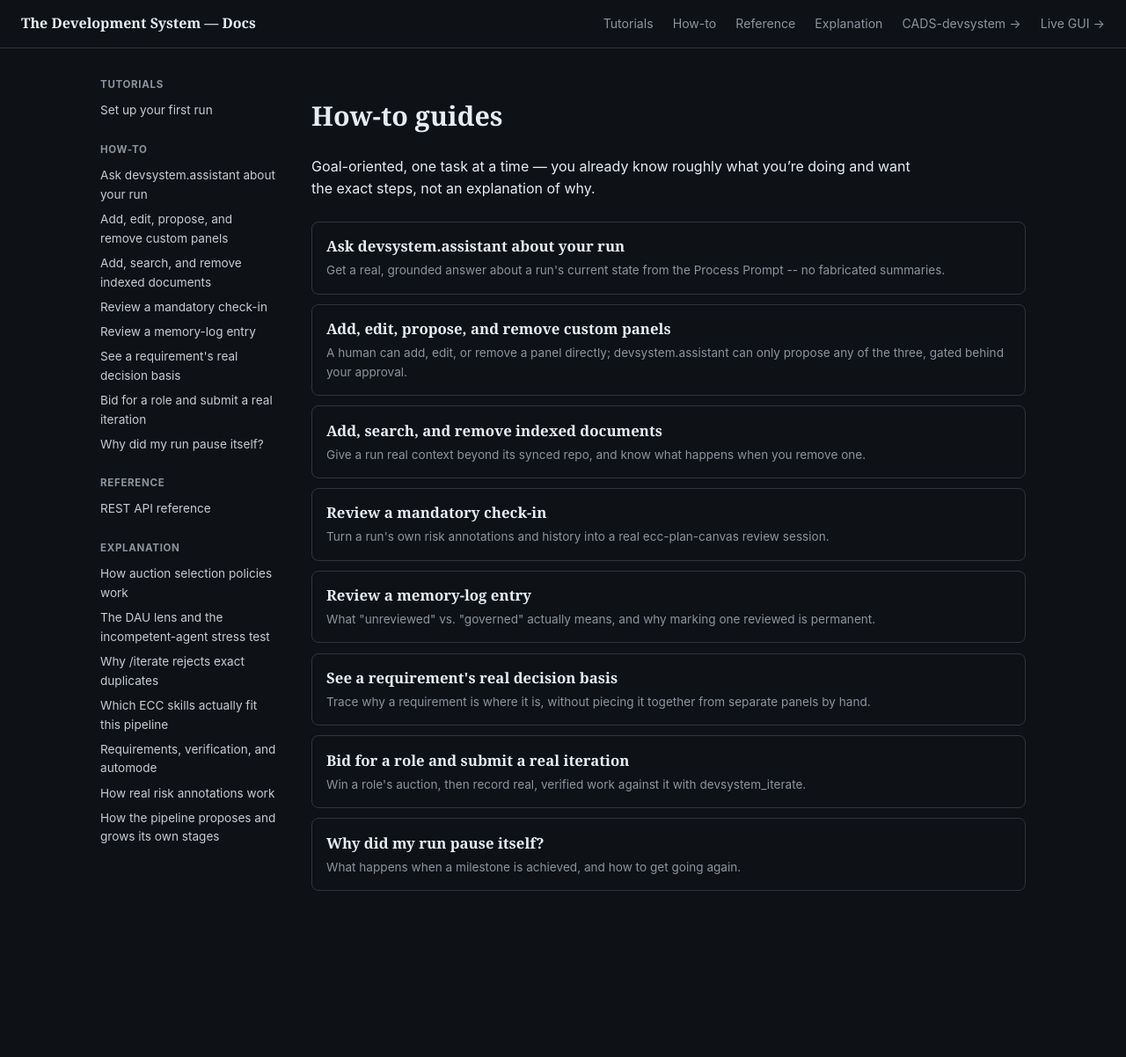
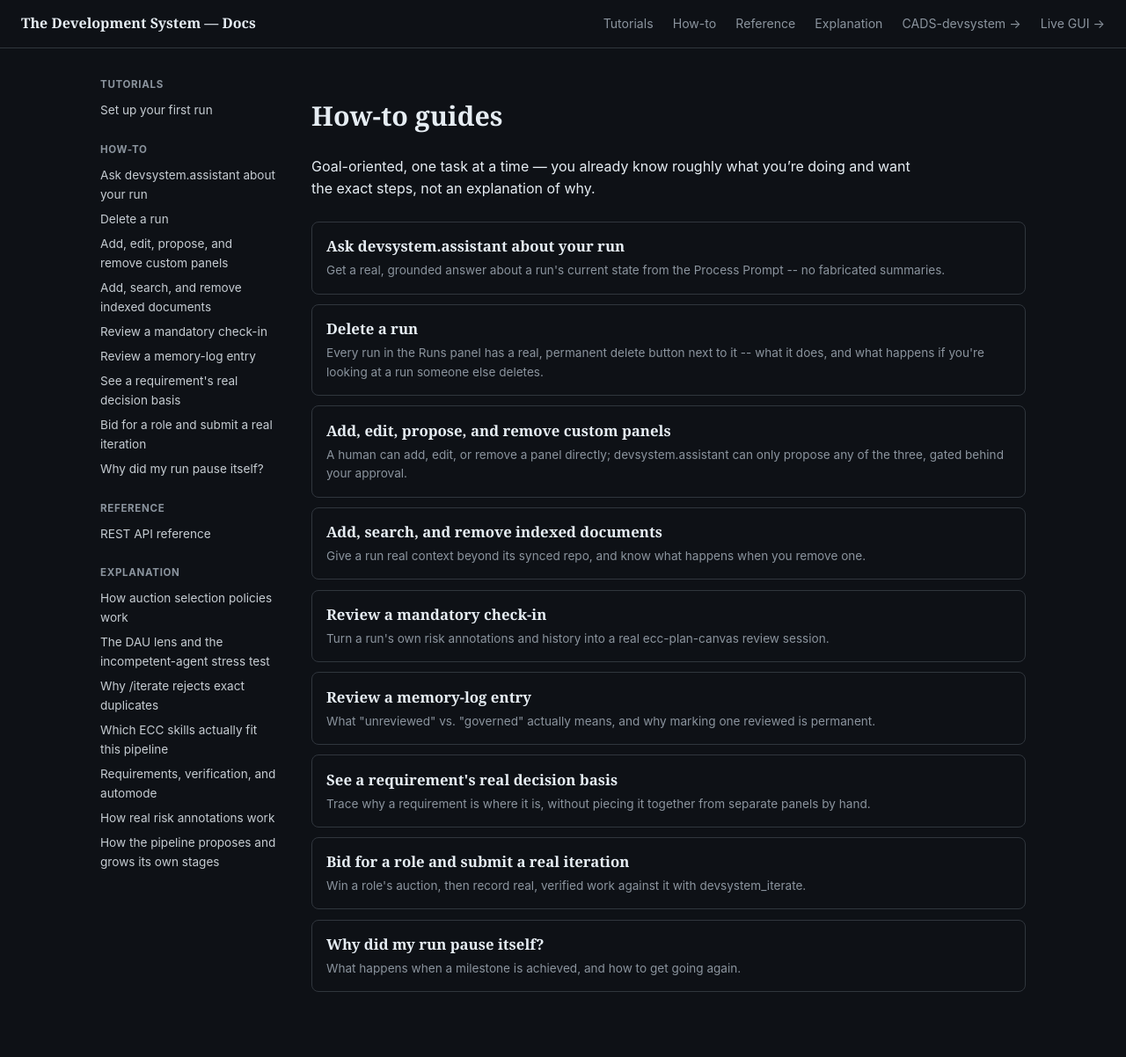
Before and after one commit to scimbe/CADS-devsystem-docs, a Jekyll site: the page built from how-to.md, in a window 1280 px wide. Shown: the whole page at 88% size. Built offline with Jekyll 4.4.1, drawn with Linux system fonts in a browser that asks for light colours; before the commit the page ends 1086 px from its top, so only the background shows below that; part of the change alters nothing that is shown.

Commit message:
how-to: document deleting a run (stress-test runs 31-32)
Two real features shipped in CADS-devsystem since this site was last
updated: a real DELETE /api/runs/{id} + GUI delete button (run 31, closing
a genuine operational gap -- over a hundred real scratch/verification runs
had accumulated with no way to remove one), and the follow-on fix for what
happens when a run you're viewing gets deleted elsewhere (run 32).

New how-to page with a real screenshot of the Runs panel's delete buttons,
captured live against the actual deployment. Also folded both into the
stress-test track record page and linked from there.

```diff
--- a/_explanation/dau-lens-and-stress-testing.md
+++ b/_explanation/dau-lens-and-stress-testing.md
@@ -40,8 +40,8 @@ for what these checks look like in the code.
 
 ## The real track record
 
-As of this writing, the stress test has run **thirty** real rounds against the actual
-deployment, finding and closing thirty real gaps -- not simulated, not hypothetical. A
+As of this writing, the stress test has run **thirty-two** real rounds against the actual
+deployment, finding and closing thirty-two real gaps -- not simulated, not hypothetical. A
 representative sample, each with its own real live before/after proof:
 
 - A one-line rubber-stamp review (`"looks fine to me"`) satisfied the mandatory review gate just as
@@ -79,6 +79,15 @@ representative sample, each with its own real live before/after proof:
   persist a real ed25519 signing key wrote it world-readable (confirmed live: mode `664` on the
   actual deployed key) -- anything else able to read arbitrary files on the host could lift it and
   sign fraudulent auction bids under that identity.
+- **A real operational gap found by observing the actual deployment, not simulating one click**:
+  over a hundred real runs had accumulated -- almost all throwaway scratch/verification runs this
+  very stress-test methodology creates on every firing -- with no way to ever remove one. Added
+  [a real delete button]({{ '/how-to/delete-a-run/' | relative_url }}), permanent, confirmed, and
+  owner-checked the same as every other real destructive action here. Stress-testing that fix's own
+  edge cases the same day found the natural follow-on: a run deleted from another tab while still
+  open elsewhere used to keep silently showing dead, stale content forever, since a background
+  refresh treated a genuine 404 the same as a transient network blip. Fixed to tell you plainly and
+  fall back to the runs list instead.
 - `update_criteria` had no upper bound on any `AbortCriteria` field -- a real `u32::MAX` submission
   got a real `200`, turning a run's "bounded super loop" (this project's own central architectural
   claim) unbounded for any practical purpose. A DAU-lens gap, not a role-filler one: a human
--- /dev/null
+++ b/_how-to/delete-a-run.md
@@ -0,0 +1,52 @@
+---
+title: Delete a run
+description: Every run in the Runs panel has a real, permanent delete button next to it -- what it does, and what happens if you're looking at a run someone else deletes.
+order: 9
+---
+
+# Delete a run
+
+Every entry in the **Runs** panel has a small 🗑 button next to it, separate from the run's own
+name/summary button (clicking the name still selects the run, same as always).
+
+<figure>
+<img src="{{ '/assets/img/howto-delete-a-run/01-runs-panel-delete-buttons.png' | relative_url }}" alt="The Runs panel showing several real runs, each with its own name/summary button and a separate small trash-can delete button to its right">
+<figcaption>A real Runs panel -- the 🗑 button sits next to each entry, not inside it (a button can't nest inside another button).</figcaption>
+</figure>
+
+## What it does
+
+Clicking 🗑 asks for a real confirmation first:
+
+> *"Delete run "&lt;run_id&gt;" permanently? This removes it and all its real state for good --
+> there's no undo."*
+
+That's not exaggerated for effect -- **Cancel** leaves the run exactly as it was, but confirming
+calls the real `DELETE /api/runs/{id}` route, which removes that run's entire directory on disk.
+Every real iteration, requirement, milestone, backlog item, chat exchange, and custom panel that
+run ever had goes with it. There's no archive, no trash, no recovery.
+
+This exists because it's a genuine, common need, not a rarely-used escape hatch: this project's own
+[stress-test methodology]({{ '/explanation/dau-lens-and-stress-testing/' | relative_url }}) creates
+a fresh scratch run on nearly every real investigation, and before this existed those accumulated
+forever -- over a hundred real runs piled up on the actual deployment with no way to ever remove
+one.
+
+## You can only delete your own
+
+If you're signed in, deleting someone else's run gets a real `403` -- the exact same
+per-run ownership check that already governs viewing and editing a run applies here too, not a
+separate, looser rule for deletion.
+
+## If a run you're looking at disappears
+
+If a run gets deleted -- by you in another tab, or by anyone else with access to it -- while you
+still have it open here, you'll find out the moment this page's own background refresh next checks
+in on it: a plain alert, *"This run ("&lt;run_id&gt;") no longer exists -- it may have been deleted.
+Returning to the runs list,"* and the dashboard falls back to another real run rather than silently
+continuing to show that run's now-dead, stale content forever.
+
+That check only actually happens on a panel with auto-refresh turned on (the small ⚙ gear on any
+data-driven panel's title bar) -- with every panel's auto-refresh off, nothing here proactively polls
+a deleted run's data, so you'd first notice on the next action you take against it (any real write
+returns a `404` too, surfaced the same honest way every other API error is).
```
Also changed, not shown: assets/img/howto-delete-a-run/01-runs-panel-delete-buttons.png (added).
